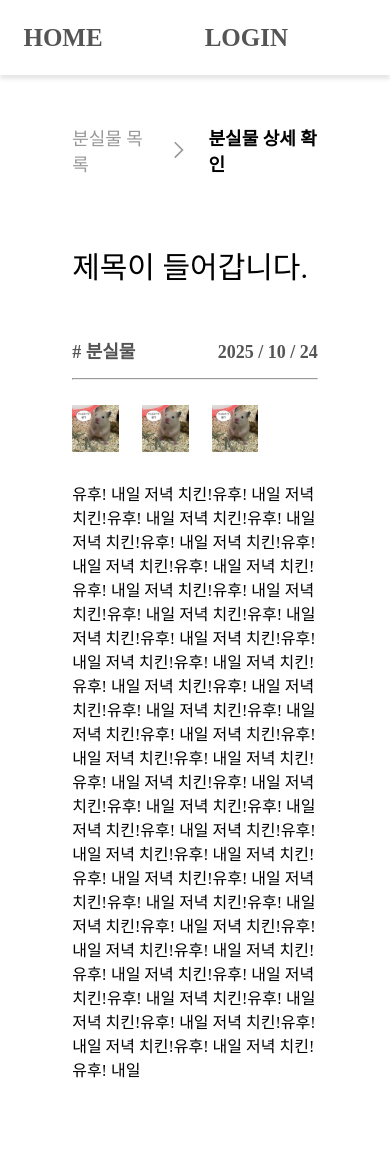
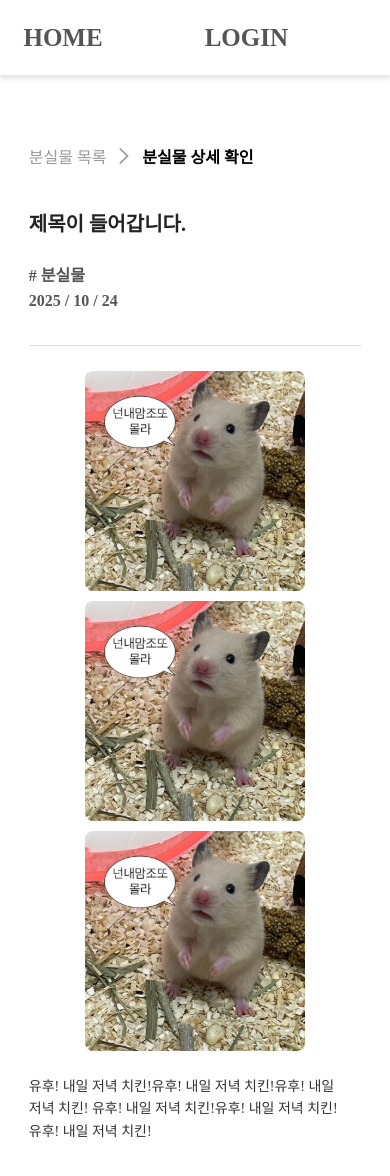
Before and after one commit to Gram-Doffice/Doffice_FE, a React (Vite) app: page /check-lost in a window 390 px wide. Shown: the top 1176 px of the page. Before the commit the page ends 1081 px from the top, so only its background shows below. Built offline with nearby package versions, Linux system fonts and the light colour scheme.

Commit message:
목록 페이지 & 상세 확인 페이지 반응형

```diff
--- a/src/pages/CheckLost.jsx
+++ b/src/pages/CheckLost.jsx
@@ -5,24 +5,25 @@ import Picture from "../assets/arrow.svg";
 import Picture2 from "../assets/lostimg.svg";
 import Header from "../components/Header";
 
-const CheckList = () => {
+const CheckLost = () => {
   const navigate = useNavigate();
   const [isOwn, setIsOwn] = useState(false);
 
   return (
     <Body>
-      <Header/>
+      <Header />
       <SecondContainer>
         <MainBox>
           <TextList>
             <MoveListText onClick={() => navigate("/lost-list")}>
               분실물 목록
             </MoveListText>
-            <img src={Picture} />
+            <img src={Picture} alt="arrow" />
             <MoveLostText onClick={() => navigate("/check-lost")}>
               분실물 상세 확인
             </MoveLostText>
           </TextList>
+
           <TitleText>제목이 들어갑니다.</TitleText>
 
           <DetailBox>
@@ -35,33 +36,21 @@ const CheckList = () => {
               ) : (
                 <HashTag># 분실물</HashTag>
               )}
-
             </BtnBox>
             <DateText>2025 / 10 / 24</DateText>
           </DetailBox>
+
           <ContentBox>
             <hr />
             <ImgBox>
-              <Img src={Picture2} />
-              <Img src={Picture2} />
-              <Img src={Picture2} />
+              <Img src={Picture2} alt="lost item" />
+              <Img src={Picture2} alt="lost item" />
+              <Img src={Picture2} alt="lost item" />
             </ImgBox>
+
             <ContentText>
-              유후! 내일 저녁 치킨!유후! 내일 저녁 치킨!유후! 내일 저녁
-              치킨!유후! 내일 저녁 치킨!유후! 내일 저녁 치킨!유후! 내일 저녁
-              치킨!유후! 내일 저녁 치킨!유후! 내일 저녁 치킨!유후! 내일 저녁
-              치킨!유후! 내일 저녁 치킨!유후! 내일 저녁 치킨!유후! 내일 저녁
-              치킨!유후! 내일 저녁 치킨!유후! 내일 저녁 치킨!유후! 내일 저녁
-              치킨!유후! 내일 저녁 치킨!유후! 내일 저녁 치킨!유후! 내일 저녁
-              치킨!유후! 내일 저녁 치킨!유후! 내일 저녁 치킨!유후! 내일 저녁
-              치킨!유후! 내일 저녁 치킨!유후! 내일 저녁 치킨!유후! 내일 저녁
-              치킨!유후! 내일 저녁 치킨!유후! 내일 저녁 치킨!유후! 내일 저녁
-              치킨!유후! 내일 저녁 치킨!유후! 내일 저녁 치킨!유후! 내일 저녁
-              치킨!유후! 내일 저녁 치킨!유후! 내일 저녁 치킨!유후! 내일 저녁
-              치킨!유후! 내일 저녁 치킨!유후! 내일 저녁 치킨!유후! 내일 저녁
-              치킨!유후! 내일 저녁 치킨!유후! 내일 저녁 치킨!유후! 내일 저녁
-              치킨!유후! 내일 저녁 치킨!유후! 내일 저녁 치킨!유후! 내일 저녁
-              치킨!유후! 내일
+              유후! 내일 저녁 치킨!유후! 내일 저녁 치킨!유후! 내일 저녁 치킨!
+              유후! 내일 저녁 치킨!유후! 내일 저녁 치킨!유후! 내일 저녁 치킨!
             </ContentText>
           </ContentBox>
         </MainBox>
@@ -70,34 +59,67 @@ const CheckList = () => {
   );
 };
 
+/* ================= styled components ================= */
+
 const Body = styled.div`
   width: 100%;
-  height: 100vh;
-  margin-bottom: 174px;
+  min-height: 100vh;
+  margin-bottom: 120px;
+
+  @media (max-width: 768px) {
+    margin-bottom: 80px;
+  }
 `;
-
 
 const SecondContainer = styled.div`
   display: flex;
   justify-content: center;
   align-items: center;
+
+  @media (max-width: 768px) {
+    align-items: flex-start;
+    padding: 20px;
+  }
 `;
 
 const MainBox = styled.div`
   width: 63%;
-  height: 62%;
+  min-height: 60vh;
+  display: flex;
+  flex-direction: column;
+
+  @media (max-width: 1024px) {
+    width: 80%;
+  }
+
+  @media (max-width: 768px) {
+    width: 90%;
+  }
+
+  @media (max-width: 480px) {
+    width: 95%;
+  }
 `;
 
 const TextList = styled.div`
   display: flex;
-  flex-direction: row;
   align-items: center;
   gap: 20px;
-  margin-bottom: 67px;
+  margin-bottom: 60px;
+  flex-wrap: wrap;
 
   img {
     width: 20px;
     height: 20px;
+  }
+
+  @media (max-width: 768px) {
+    gap: 12px;
+    margin-bottom: 40px;
+  }
+
+  @media (max-width: 480px) {
+    gap: 8px;
   }
 `;
 
@@ -105,30 +127,67 @@ const MoveListText = styled.span`
   font-size: 18px;
   color: #999999;
   cursor: pointer;
+
+  @media (max-width: 768px) {
+    font-size: 16px;
+  }
 `;
 
 const MoveLostText = styled.span`
   font-size: 18px;
   font-weight: bold;
   cursor: pointer;
+
+  @media (max-width: 768px) {
+    font-size: 16px;
+  }
 `;
 
-const TitleText = styled.span`
+const TitleText = styled.h1`
   font-size: 30px;
+  margin: 0;
+  color: #222;
+
+  @media (max-width: 1024px) {
+    font-size: 26px;
+  }
+
+  @media (max-width: 768px) {
+    font-size: 22px;
+  }
+
+  @media (max-width: 480px) {
+    font-size: 20px;
+  }
 `;
 
 const DetailBox = styled.div`
   display: flex;
   flex-direction: row;
-  margin-top: 50px;
+  margin-top: 40px;
   justify-content: space-between;
   margin-bottom: 15px;
+  flex-wrap: wrap;
+  gap: 10px;
+
+  @media (max-width: 768px) {
+    flex-direction: column;
+    align-items: flex-start;
+    margin-top: 25px;
+    gap: 6px;
+  }
 `;
 
 const BtnBox = styled.div`
   display: flex;
   flex-direction: row;
-  gap: 24px;
+  gap: 16px;
+  flex-wrap: wrap;
+
+  @media (max-width: 480px) {
+    width: 100%;
+    gap: 10px;
+  }
 `;
 
 const EditBtn = styled.button`
@@ -136,58 +195,113 @@ const EditBtn = styled.button`
   border: 1px solid #52aa06;
   color: #52aa06;
   border-radius: 5px;
-  padding: 14px 18px;
+  padding: 12px 16px;
+  cursor: pointer;
+  transition: all 0.2s;
 
   &:hover {
     background-color: #52aa06;
+    color: white;
+  }
 
-    border: 1px solid #52aa06;
+  @media (max-width: 480px) {
+    width: 100%;
+  }
+`;
+
+const DeleteBtn = styled(EditBtn)`
+  border: 1px solid #ff4646;
+  color: #ff4646;
+
+  &:hover {
+    background-color: #ff4646;
     color: white;
   }
 `;
 
-const DeleteBtn = styled.button`
-  background-color: white;
-  border: 1px solid #ff4646;
-  color: #ff4646;
-  border-radius: 5px;
-  padding: 14px 18px;
-
-  &:hover {
-    background-color: #ff4646;
-    border: 1px solid #ff4646;
-    color: white;
-  }
-`;
-
-const HashTag=styled.span`
+const HashTag = styled.span`
   font-size: 18px;
   font-weight: bold;
   color: #555555;
-`
+
+  @media (max-width: 768px) {
+    font-size: 16px;
+  }
+`;
 
 const DateText = styled.span`
   align-self: flex-end;
   font-size: 18px;
   color: #555555;
   font-weight: bold;
-`;
 
-const ContentText = styled.span`
-  font-size: 16px;
+  @media (max-width: 768px) {
+    font-size: 16px;
+    align-self: flex-start;
+  }
 `;
 
 const ContentBox = styled.div`
   display: flex;
   flex-direction: column;
   gap: 25px;
+  margin-top: 20px;
+
+  hr {
+    border: none;
+    border-top: 1px solid #ddd;
+  }
+`;
+
+const ImgBox = styled.div`
+  display: flex;
+  flex-wrap: wrap;
+  gap: 16px;
+
+  @media (max-width: 768px) {
+    gap: 12px;
+  }
+
+  @media (max-width: 480px) {
+    flex-direction: column;
+    align-items: center;
+    gap: 10px;
+  }
 `;
 
 const Img = styled.img`
   width: 19%;
-  margin-right: 23px;
+  min-width: 160px;
+  max-width: 220px;
+  border-radius: 8px;
+  object-fit: cover;
+
+  @media (max-width: 1024px) {
+    width: 28%;
+  }
+
+  @media (max-width: 768px) {
+    width: 45%;
+  }
+
+  @media (max-width: 480px) {
+    width: 80%;
+  }
 `;
 
-const ImgBox = styled.div``;
+const ContentText = styled.p`
+  font-size: 16px;
+  color: #333;
+  line-height: 1.6;
+  word-break: keep-all;
 
-export default CheckList;
+  @media (max-width: 768px) {
+    font-size: 15px;
+  }
+
+  @media (max-width: 480px) {
+    font-size: 14px;
+  }
+`;
+
+export default CheckLost;
--- a/src/pages/CheckNotice.jsx
+++ b/src/pages/CheckNotice.jsx
@@ -10,18 +10,19 @@ const CheckNotice = () => {
 
   return (
     <Body>
-      <Header/>
+      <Header />
       <SecondContainer>
         <MainBox>
           <TextList>
             <MoveListText onClick={() => navigate("/notice-list")}>
               공지사항 목록
             </MoveListText>
-            <img src={Picture} />
+            <img src={Picture} alt="arrow" />
             <MoveLostText onClick={() => navigate("/check-notice")}>
               공지사항 상세 확인
             </MoveLostText>
           </TextList>
+
           <TitleText>제목이 들어갑니다.</TitleText>
 
           <DetailBox>
@@ -37,6 +38,7 @@ const CheckNotice = () => {
             </BtnBox>
             <DateText>2025 / 10 / 24</DateText>
           </DetailBox>
+
           <ContentBox>
             <hr />
             <ContentText>
@@ -44,17 +46,7 @@ const CheckNotice = () => {
               치킨!유후! 내일 저녁 치킨!유후! 내일 저녁 치킨!유후! 내일 저녁
               치킨!유후! 내일 저녁 치킨!유후! 내일 저녁 치킨!유후! 내일 저녁
               치킨!유후! 내일 저녁 치킨!유후! 내일 저녁 치킨!유후! 내일 저녁
-              치킨!유후! 내일 저녁 치킨!유후! 내일 저녁 치킨!유후! 내일 저녁
-              치킨!유후! 내일 저녁 치킨!유후! 내일 저녁 치킨!유후! 내일 저녁
-              치킨!유후! 내일 저녁 치킨!유후! 내일 저녁 치킨!유후! 내일 저녁
-              치킨!유후! 내일 저녁 치킨!유후! 내일 저녁 치킨!유후! 내일 저녁
-              치킨!유후! 내일 저녁 치킨!유후! 내일 저녁 치킨!유후! 내일 저녁
-              치킨!유후! 내일 저녁 치킨!유후! 내일 저녁 치킨!유후! 내일 저녁
-              치킨!유후! 내일 저녁 치킨!유후! 내일 저녁 치킨!유후! 내일 저녁
-              치킨!유후! 내일 저녁 치킨!유후! 내일 저녁 치킨!유후! 내일 저녁
-              치킨!유후! 내일 저녁 치킨!유후! 내일 저녁 치킨!유후! 내일 저녁
-              치킨!유후! 내일 저녁 치킨!유후! 내일 저녁 치킨!유후! 내일 저녁
-              치킨!유후! 내일
+              치킨!
             </ContentText>
           </ContentBox>
         </MainBox>
@@ -63,21 +55,46 @@ const CheckNotice = () => {
   );
 };
 
+/* ================= styled components ================= */
+
 const Body = styled.div`
   width: 100%;
-  height: 100vh;
+  min-height: 100vh;
+  margin-bottom: 120px;
+
+  @media (max-width: 768px) {
+    margin-bottom: 80px;
+  }
 `;
-
 
 const SecondContainer = styled.div`
   display: flex;
   justify-content: center;
   align-items: center;
+
+  @media (max-width: 768px) {
+    align-items: flex-start;
+    padding: 20px;
+  }
 `;
 
 const MainBox = styled.div`
   width: 63%;
-  height: 62%;
+  min-height: 60vh;
+  display: flex;
+  flex-direction: column;
+
+  @media (max-width: 1024px) {
+    width: 80%;
+  }
+
+  @media (max-width: 768px) {
+    width: 90%;
+  }
+
+  @media (max-width: 480px) {
+    width: 95%;
+  }
 `;
 
 const TextList = styled.div`
@@ -85,11 +102,21 @@ const TextList = styled.div`
   flex-direction: row;
   align-items: center;
   gap: 20px;
-  margin-bottom: 67px;
+  margin-bottom: 60px;
+  flex-wrap: wrap;
 
   img {
     width: 20px;
     height: 20px;
+  }
+
+  @media (max-width: 768px) {
+    gap: 12px;
+    margin-bottom: 40px;
+  }
+
+  @media (max-width: 480px) {
+    gap: 8px;
   }
 `;
 
@@ -97,30 +124,67 @@ const MoveListText = styled.span`
   font-size: 18px;
   color: #999999;
   cursor: pointer;
+
+  @media (max-width: 768px) {
+    font-size: 16px;
+  }
 `;
 
 const MoveLostText = styled.span`
   font-size: 18px;
   font-weight: bold;
   cursor: pointer;
+
+  @media (max-width: 768px) {
+    font-size: 16px;
+  }
 `;
 
-const TitleText = styled.span`
+const TitleText = styled.h1`
   font-size: 30px;
+  margin: 0;
+  color: #222;
+
+  @media (max-width: 1024px) {
+    font-size: 26px;
+  }
+
+  @media (max-width: 768px) {
+    font-size: 22px;
+  }
+
+  @media (max-width: 480px) {
+    font-size: 20px;
+  }
 `;
 
 const DetailBox = styled.div`
   display: flex;
   flex-direction: row;
-  margin-top: 50px;
+  margin-top: 40px;
   justify-content: space-between;
   margin-bottom: 15px;
+  flex-wrap: wrap;
+  gap: 10px;
+
+  @media (max-width: 768px) {
+    flex-direction: column;
+    align-items: flex-start;
+    margin-top: 25px;
+    gap: 6px;
+  }
 `;
 
 const BtnBox = styled.div`
   display: flex;
   flex-direction: row;
-  gap: 24px;
+  gap: 16px;
+  flex-wrap: wrap;
+
+  @media (max-width: 480px) {
+    width: 100%;
+    gap: 10px;
+  }
 `;
 
 const EditBtn = styled.button`
@@ -128,25 +192,26 @@ const EditBtn = styled.button`
   border: 1px solid #52aa06;
   color: #52aa06;
   border-radius: 5px;
-  padding: 14px 18px;
+  padding: 12px 16px;
+  cursor: pointer;
+  transition: all 0.2s;
 
   &:hover {
     background-color: #52aa06;
-    border: 1px solid #52aa06;
     color: white;
+  }
+
+  @media (max-width: 480px) {
+    width: 100%;
   }
 `;
 
-const DeleteBtn = styled.button`
-  background-color: white;
+const DeleteBtn = styled(EditBtn)`
   border: 1px solid #ff4646;
   color: #ff4646;
-  border-radius: 5px;
-  padding: 14px 18px;
 
   &:hover {
     background-color: #ff4646;
-    border: 1px solid #ff4646;
     color: white;
   }
 `;
@@ -155,6 +220,10 @@ const HashTag = styled.span`
   font-size: 18px;
   font-weight: bold;
   color: #555555;
+
+  @media (max-width: 768px) {
+    font-size: 16px;
+  }
 `;
 
 const DateText = styled.span`
@@ -162,23 +231,38 @@ const DateText = styled.span`
   font-size: 18px;
   color: #555555;
   font-weight: bold;
-`;
 
-const ContentText = styled.span`
-  font-size: 16px;
+  @media (max-width: 768px) {
+    font-size: 16px;
+    align-self: flex-start;
+  }
 `;
 
 const ContentBox = styled.div`
   display: flex;
   flex-direction: column;
   gap: 25px;
+  margin-top: 20px;
+
+  hr {
+    border: none;
+    border-top: 1px solid #ddd;
+  }
 `;
 
-const Img = styled.img`
-  width: 19%;
-  margin-right: 23px;
+const ContentText = styled.p`
+  font-size: 16px;
+  color: #333;
+  line-height: 1.6;
+  word-break: keep-all;
+
+  @media (max-width: 768px) {
+    font-size: 15px;
+  }
+
+  @media (max-width: 480px) {
+    font-size: 14px;
+  }
 `;
 
-const ImgBox = styled.div``;
-
 export default CheckNotice;
```
